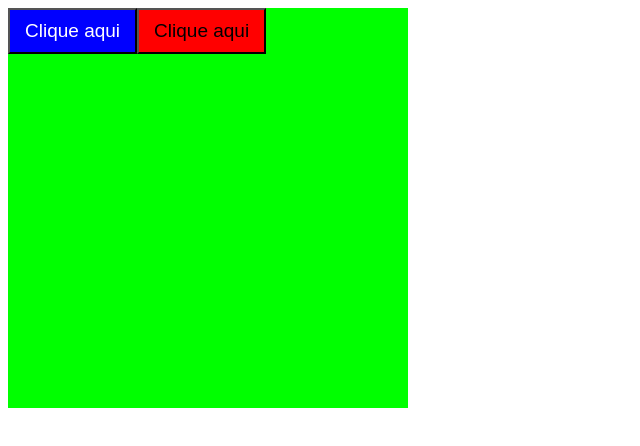
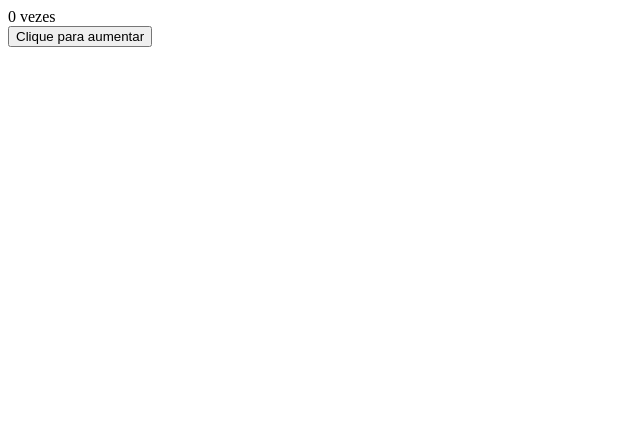
Before and after one commit to moisesjunior45/React-js, a React (Create React App) app in the folder Conceitos-basicos/react1/: page / in a window 1280 px wide. Shown: the top 446 px of the page, without its empty margins (0-640 px from the left). Built offline with nearby package versions, Linux system fonts and the light colour scheme.

Commit message:
Finalizando StyledComponents e iniciando useState

```diff
--- a/Conceitos-basicos/react1/src/App.js
+++ b/Conceitos-basicos/react1/src/App.js
@@ -1,4 +1,4 @@
-import React from "react";
+import React, { useState} from "react";
 import styled from 'styled-components';
 
 // AULA 1 E 2
@@ -68,7 +68,7 @@ function App() {
   </>;
 }*/
 
-// Aula 06 e 07 - Estilização com StyledComponents
+// Aula 06, 07 e 08 - Estilização com StyledComponents
 
 const Site = styled.div`
   width:400px;
@@ -81,16 +81,47 @@ const Botao = styled.button`
   padding:10px 15px;
   background-color: ${props => props.ativo === true ? '#0000FF' : '#FF0000'};
   color: ${props => props.ativo === true ? '#FFF' : '#000'};
+  border:3px solid #FF0000;
+  color:FF0000;
+  background-color:#FFF;
+  margin:5px;
+  border-radius:5px;
 `;
+
+const Botaopequeno = styled(Botao)`
+  padding: 5px 10px;
+  font-size:16px;
+`;
+
+/*function App() {
+
+  return (
+    <Site>
+      // {<Botao ativo={true}>Clique aqui</Botao>
+      // <Botao ativo={false}>Clique aqui</Botao> }
+      <Botao>Clique aqui</Botao>
+      <Botaopequeno>Clique aqui</Botaopequeno>
+    </Site>
+  );
+}*/
+
+
+// Aula 09 - useState
 
 function App() {
 
+ const [ contagem, setContagem ] = useState( 0 );
+
+ const BotaoAction = () => {
+  setContagem( contagem + 1);
+ }
+
   return (
-    <Site>
-      <Botao ativo={true}>Clique aqui</Botao>
-      <Botao ativo={false}>Clique aqui</Botao>
-    </Site>
-  );
+    <>
+      <div>{contagem} vezes</div>
+      <button onClick={BotaoAction}>Clique para aumentar</button>
+    </>
+  )
 }
 
 
```
